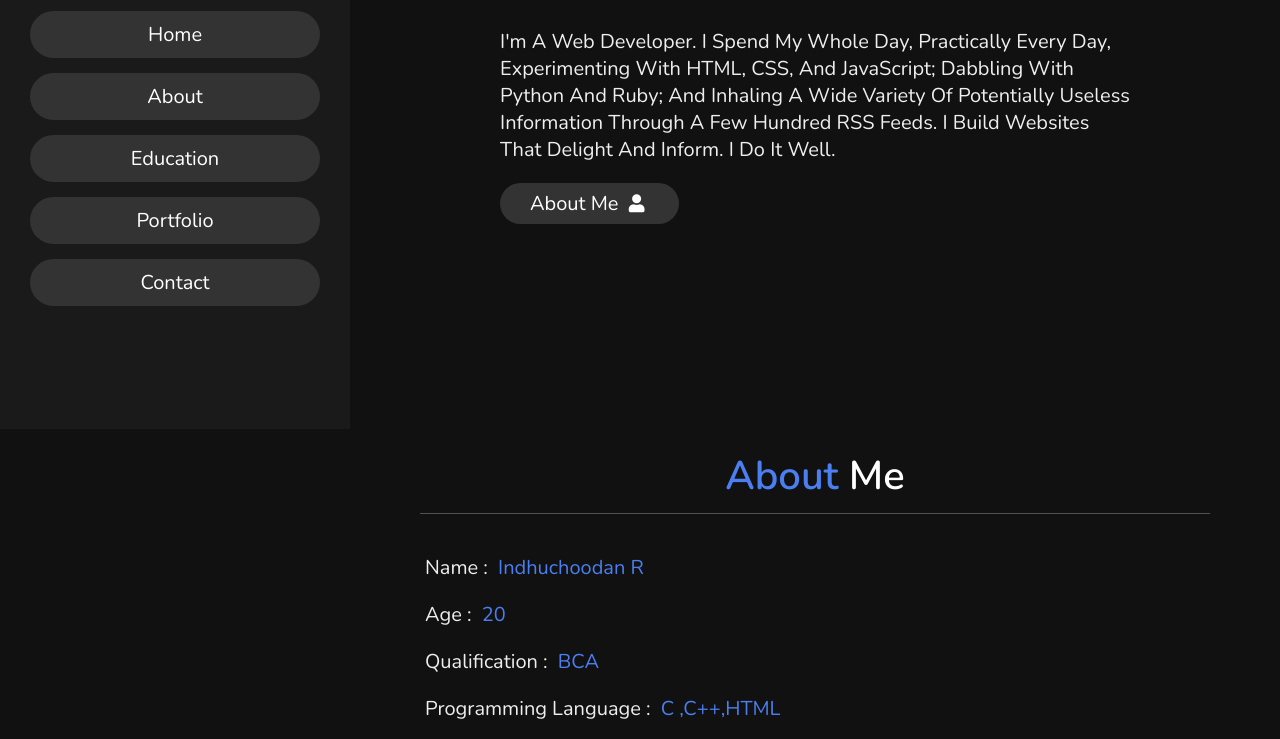
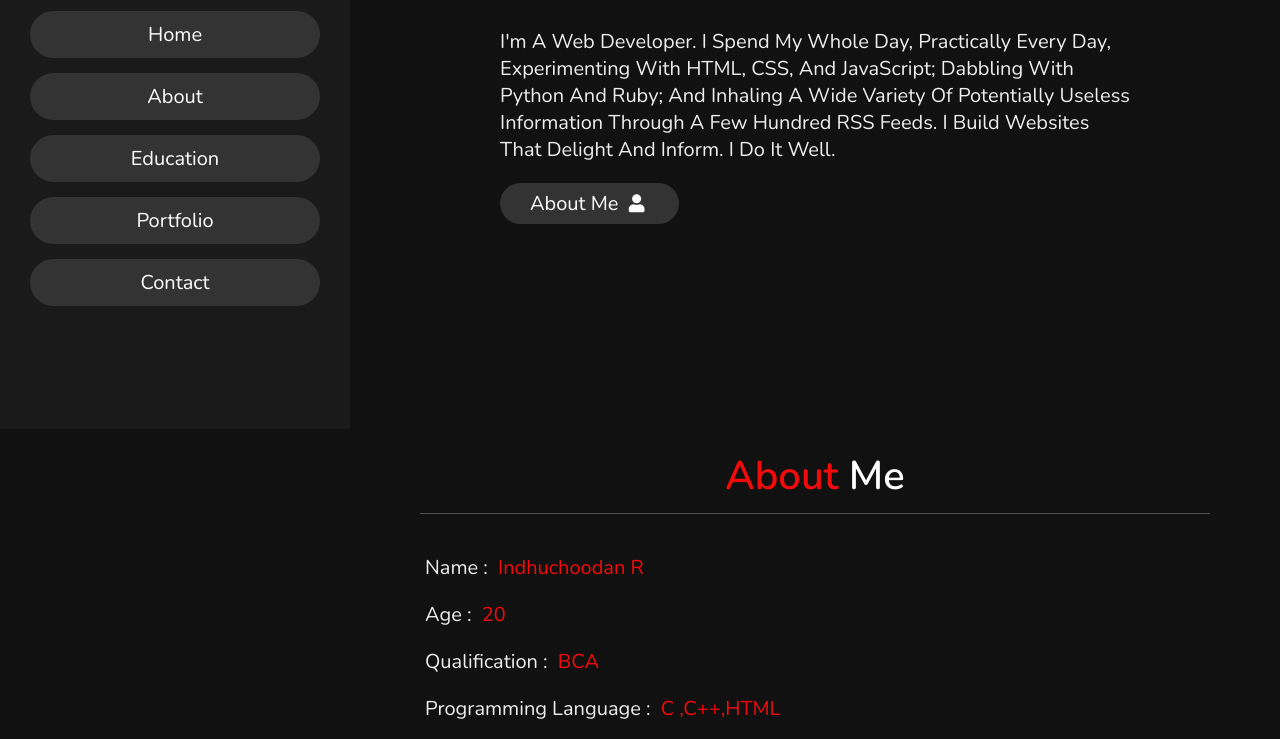
Before and after one commit to indhuchoodan2001/indhuchoodanr, a plain HTML site: page index.html in a window 1280 px wide. Shown: the part 371-1110 px from the top of the page. Drawn offline with nearby package versions, Linux system fonts and the light colour scheme; files whose address does not match are found by name.

Commit message:
second commit

```diff
--- a/style.css
+++ b/style.css
@@ -1,7 +1,7 @@
 @import url('https://fonts.googleapis.com/css2?family=Nunito:wght@200;300;400;600&display=swap');
 
 :root{
-    --yellow:#4b7ff1;
+    --yellow:#f30b0b;
 }
 
 *{
```
